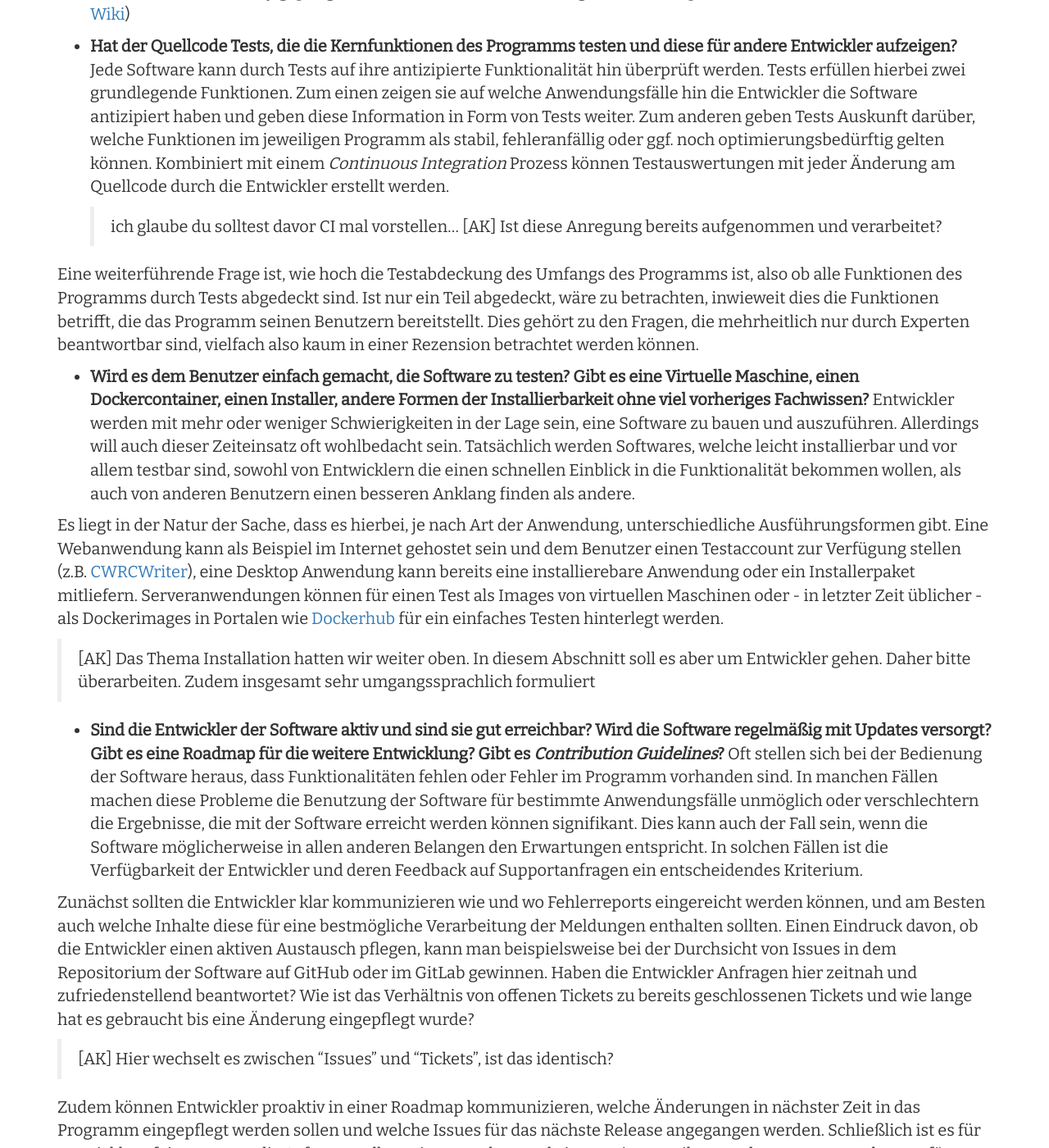
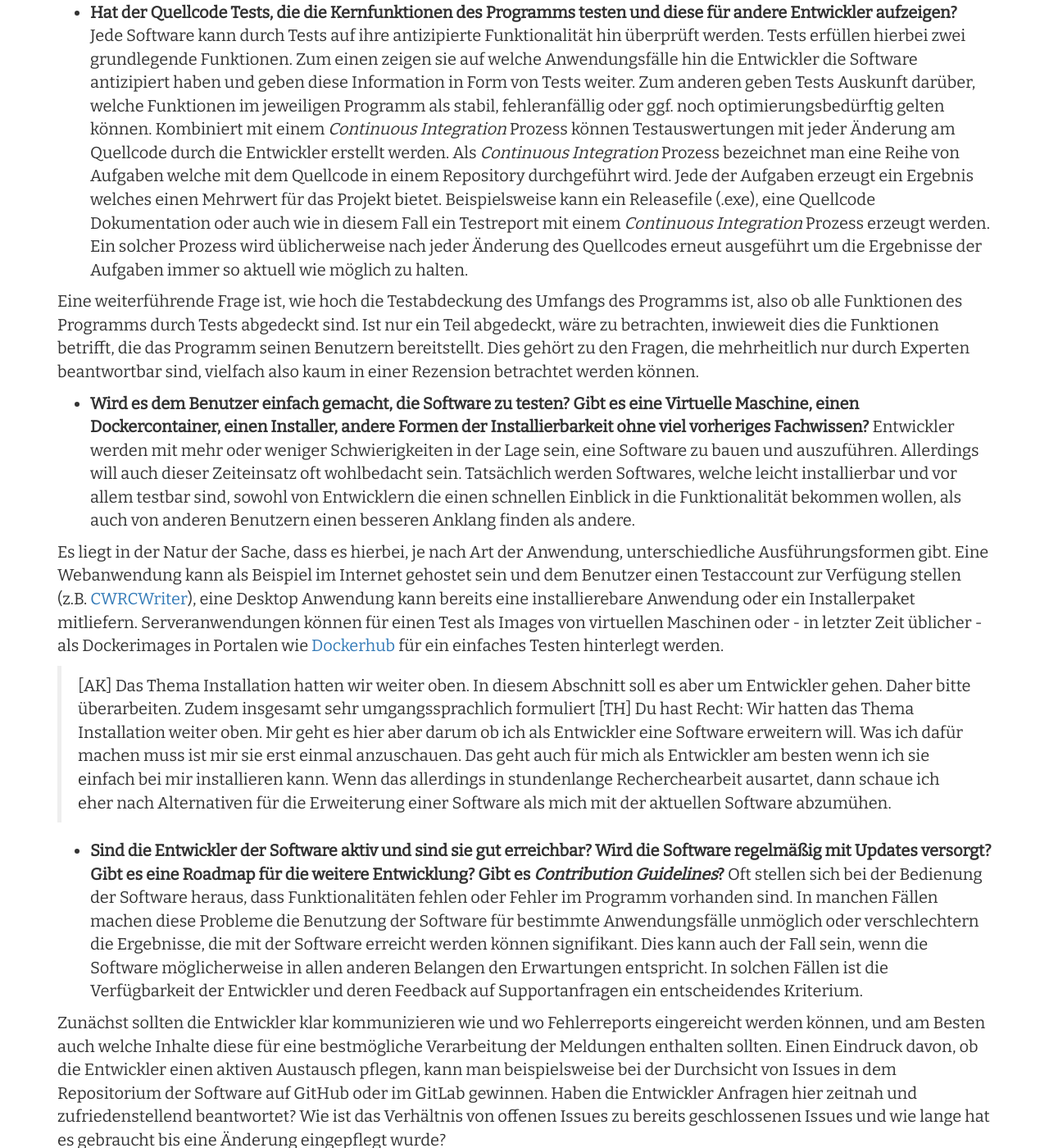
Before and after one commit to Research-Squirrel-Engineers/Impuls_SoftwareRezensionen_DGUF, a Jekyll site: the page built from Draft.md, in a window 1280 px wide and 1400 px high, scrolled down 16396 px. Shown: the whole window at 82% size. Built offline with Jekyll 4.4.1, drawn with Linux system fonts in a browser that asks for light colours; nearby versions of some CDN libraries; some of the changed text lies outside the part shown.

Commit message:
Update Draft.md

```diff
--- a/Draft.md
+++ b/Draft.md
@@ -220,9 +220,7 @@ Software, die sich von der Menüführung oder auch Tastenkürzeln an bekannter,
 Je nachdem, von wem das Programm eingesetzt werden soll, sollte das Programm in mehreren Sprachen angeboten werden. Üblicherweise wird man das Programm zumindest in einer englischen Fassung erwarten. Sollten verschiedene Sprachversionen getestet werden, so ist darauf zu achten, dass das Layout der Anwendung in den verschiedenen Sprachen weiterhin sichtbar ist. Beschriftungen von Buttons beispielsweise können sich in der Länge des Textes in verschiedenen Sprachen stark unterscheiden, so dass bei schlechter Programmierung der Anwendung ggf. Texte im Benutzerinterface abschnitten sind.
 
 * **Sind die Fehlermeldungen für die Rezensentin gut verständlich?**
-Fehlermeldungen dienen zwei Funktionen. Die erste Funktion ist eine Fehlermeldung an den Benutzer, so dass dieser eine Aktion zur Behebung des Fehlers ergreifen kann. Diese Fehlermeldungen müssen für den Nutzer verständlich formuliert und auffallend in der Anwendung platziert werden. Versteht ein Benutzer den Inhalt der Fehlermeldung nicht, so hat die Fehlermeldung ihren Nutzen verfehlt. Die zweite Funktion einer Fehlermeldung ist ggf. ein Feedback an die Entwickler der Anwendung. Dieses muss die Fehlermeldung so kommunizieren und ggf. auch einen Fehlerreport zur Behebung des Fehlers an die Entwickler schicken. Unverständliche Fehlermeldungen wie Stack Traces oder aus der Ausführungsumgebung übernommene Fehlermeldungen verfehlen oft ihre Wirkung.
-> Was sind Stack Traces? ;-)
-> [AK] Ich kann mit Stack Traces leben, weil ich davon ausgehe, dass es eben genau diese Dinge sind, die die Entwickler verstehen müssen. Ist das nicht der Fall, muss man es aber ändern
+Fehlermeldungen dienen zwei Funktionen. Die erste Funktion ist eine Fehlermeldung an den Benutzer, so dass dieser eine Aktion zur Behebung des Fehlers ergreifen kann. Diese Fehlermeldungen müssen für den Nutzer verständlich formuliert und auffallend in der Anwendung platziert werden. Versteht ein Benutzer den Inhalt der Fehlermeldung nicht, so hat die Fehlermeldung ihren Nutzen verfehlt. Die zweite Funktion einer Fehlermeldung ist ggf. ein Feedback an die Entwickler der Anwendung. Dieses muss die Fehlermeldung so kommunizieren und ggf. auch einen Fehlerreport zur Behebung des Fehlers an die Entwickler schicken. Unverständliche Fehlermeldungen wie Stack Traces (Hinweise auf die Stellen  des Programmcodes an denen ein spezifischer Fehler auftrat) oder aus der Ausführungsumgebung übernommene Fehlermeldungen verfehlen oft ihre Wirkung.
 
 ##### Zielgruppe
 * **Ist die archäologische Nutzung vorgesehen?**
@@ -238,6 +236,7 @@ Hier sollte überprüft werden, ob die Tutorials auf unterschiedliches Vorwissen
 Dieser Punkt ist eng mit der Frage nach Tutorials verbunden, so greifen Tutorials oftmals auf Übungsdaten zurück. Die Übungsdaten von Forschungssoftware sollten sich dabei eng an der wissenschaftlichen Praxis orientieren und dennoch ohne spezifische Vorkenntnisse verständlich sein. Sie sollten frei zur Verfügung stehen und möglichst ohne Registrierung nutzbar sein.
 
 > [AK] Hier wäre ein positives Beispiel ideal
+> [TH] Ideal wäre hier ein Beispiel im archäologischen Kontext, würde AtlantGIS hier funktionieren?
 
 * **Wo finde ich mehr Informationen zu dieser Software? Hyperlinks und Referenzen?**
 Gibt es auf den Informationsseiten der Software oder in den Tutorialmaterialien Hinweise auf weitere Materialien zur Software? Wird auf Publikationen und Beiträge der Entwickler selbst wie auch Rezensionen hingewiesen?
@@ -248,7 +247,7 @@ Beispiele für die Softwareentwicklung, die zunächst ganz aus einer altertumswi
 * **Haben ArchäologInnen bereits Best Practices für diese Software formuliert?**
 
 >[AK] Hier wäre ich über konkrete Beispiele sehr froh und auch eine kurze Erläuterung, was Best Practices an dieser Stelle meint.
-
+>[TH] Best Practices sind hier für mich konkrete Anwendungsfälle in denen die Software für die Lösung einer Aufgabe verwendet wurde. Das kann ein Paper sein welches das beschreibt, könnte auch ein Tutorial sein oder eine Handlungsanweisung einer Organisation die sich dafür zuständig fühlt.
 
 ##### Dateningest, Interoperabilität und Schnittstellen
 Für viele Nutzer spielen Datenformate eine große Rolle, da diese die Kompatibilität zu anderen Anwendungen bestimmt. Dies betrifft sowohl, welche Datenformate gelesen, als auch geschrieben werden können. Bei vielen Anwendungen werden die unterstützten Dateiformate allein durch den entsprechenden Menü-Eintrag  (z.B. "speichern unter") klar und es ist hilfreich, im Rahmen einer Rezension dies zu erläutern. Auch die Form des Uploads von Daten und das Vorhandensein von Schnittstellen machen einen wesentlichen Aspekt des praktischen Einsatz aus und sollten in einer Rezension bedacht werden.
@@ -322,9 +320,7 @@ Idealerweise werden noch Beispieldaten für ein besseres Verständnis des Progra
 Abhängig von der Komplexität der Software kann es sinnvoll sein, ein ggf. auch von einer Nutzercommunity gepflegtes Wiki bereitzustellen, um fortgeschrittene Optionen zu erläutern. (siehe [Bibtex_JS Wiki](https://github.com/pcooksey/bibtex-js/wiki))
 
 * **Hat der Quellcode Tests, die die Kernfunktionen des Programms testen und diese für andere Entwickler aufzeigen?**
-Jede Software kann durch Tests auf ihre antizipierte Funktionalität hin überprüft werden. Tests erfüllen hierbei zwei grundlegende Funktionen. Zum einen zeigen sie auf welche Anwendungsfälle hin die Entwickler die Software antizipiert haben und geben diese Information in Form von Tests weiter. Zum anderen geben Tests Auskunft darüber, welche Funktionen im jeweiligen Programm als stabil, fehleranfällig oder ggf. noch optimierungsbedürftig gelten können. Kombiniert mit einem *Continuous Integration* Prozess können Testauswertungen mit jeder Änderung am Quellcode durch die Entwickler erstellt werden.
-> ich glaube du solltest davor CI mal vorstellen...
-> [AK] Ist diese Anregung bereits aufgenommen und verarbeitet?
+Jede Software kann durch Tests auf ihre antizipierte Funktionalität hin überprüft werden. Tests erfüllen hierbei zwei grundlegende Funktionen. Zum einen zeigen sie auf welche Anwendungsfälle hin die Entwickler die Software antizipiert haben und geben diese Information in Form von Tests weiter. Zum anderen geben Tests Auskunft darüber, welche Funktionen im jeweiligen Programm als stabil, fehleranfällig oder ggf. noch optimierungsbedürftig gelten können. Kombiniert mit einem *Continuous Integration* Prozess können Testauswertungen mit jeder Änderung am Quellcode durch die Entwickler erstellt werden. Als *Continuous Integration* Prozess bezeichnet man eine Reihe von Aufgaben welche mit dem Quellcode in einem Repository durchgeführt wird. Jede der Aufgaben erzeugt ein Ergebnis welches einen Mehrwert für das Projekt bietet. Beispielsweise kann ein Releasefile (.exe), eine Quellcode Dokumentation oder auch wie in diesem Fall ein Testreport mit einem *Continuous Integration* Prozess erzeugt werden. Ein solcher Prozess wird üblicherweise nach jeder Änderung des Quellcodes erneut ausgeführt um die Ergebnisse der Aufgaben immer so aktuell wie möglich zu halten.
 
 Eine weiterführende Frage ist, wie hoch die Testabdeckung des Umfangs des Programms ist, also ob alle Funktionen des Programms durch Tests abgedeckt sind. Ist nur ein Teil abgedeckt, wäre zu betrachten, inwieweit dies die Funktionen betrifft, die das Programm seinen Benutzern bereitstellt. Dies gehört zu den Fragen, die mehrheitlich nur durch Experten beantwortbar sind, vielfach also kaum in einer Rezension betrachtet werden können.
 
@@ -334,13 +330,12 @@ Entwickler werden mit mehr oder weniger Schwierigkeiten in der Lage sein, eine S
 Es liegt in der Natur der Sache, dass es hierbei, je nach Art der Anwendung, unterschiedliche Ausführungsformen gibt. Eine Webanwendung kann als Beispiel im Internet gehostet sein und dem Benutzer einen Testaccount zur Verfügung stellen (z.B. [CWRCWriter](https://cwrc.ca)), eine Desktop Anwendung kann bereits eine installierebare Anwendung oder ein Installerpaket mitliefern. Serveranwendungen können für einen Test als Images von virtuellen Maschinen oder - in letzter Zeit üblicher - als Dockerimages in Portalen wie [Dockerhub](https://hub.docker.com) für ein einfaches Testen hinterlegt werden.
 
 >[AK] Das Thema Installation hatten wir weiter oben. In diesem Abschnitt soll es aber um Entwickler gehen. Daher bitte überarbeiten. Zudem insgesamt sehr umgangssprachlich formuliert
+>[TH] Du hast Recht: Wir hatten das Thema Installation weiter oben. Mir geht es hier aber darum ob ich als Entwickler eine Software erweitern will. Was ich dafür machen muss ist mir sie erst einmal anzuschauen. Das geht auch für mich als Entwickler am besten wenn ich sie einfach bei mir installieren kann. Wenn das allerdings in stundenlange Recherchearbeit ausartet, dann schaue ich eher nach Alternativen für die Erweiterung einer Software als mich mit der aktuellen Software abzumühen.
 
 * **Sind die Entwickler der Software aktiv und sind sie gut erreichbar? Wird die Software regelmäßig mit Updates versorgt? Gibt es eine Roadmap für die weitere Entwicklung? Gibt es *Contribution Guidelines*?**
 Oft stellen sich bei der Bedienung der Software heraus, dass Funktionalitäten fehlen oder Fehler im Programm vorhanden sind. In manchen Fällen machen diese Probleme die Benutzung der Software für bestimmte Anwendungsfälle unmöglich oder verschlechtern die Ergebnisse, die mit der Software erreicht werden können signifikant. Dies kann auch der Fall sein, wenn die Software möglicherweise in allen anderen Belangen den Erwartungen entspricht. In solchen Fällen ist die Verfügbarkeit der Entwickler und deren Feedback auf Supportanfragen ein entscheidendes Kriterium.
 
-Zunächst sollten die Entwickler klar kommunizieren wie und wo Fehlerreports eingereicht werden können, und am Besten auch welche Inhalte diese für eine bestmögliche Verarbeitung der Meldungen enthalten sollten. Einen Eindruck davon, ob die Entwickler einen aktiven Austausch pflegen, kann man beispielsweise bei der Durchsicht von Issues in dem Repositorium der Software auf GitHub oder im GitLab gewinnen. Haben die Entwickler Anfragen hier zeitnah und zufriedenstellend beantwortet? Wie ist das Verhältnis von offenen Tickets zu bereits geschlossenen Tickets und wie lange hat es gebraucht bis eine Änderung eingepflegt wurde?
-
->[AK] Hier wechselt es zwischen "Issues" und "Tickets", ist das identisch?
+Zunächst sollten die Entwickler klar kommunizieren wie und wo Fehlerreports eingereicht werden können, und am Besten auch welche Inhalte diese für eine bestmögliche Verarbeitung der Meldungen enthalten sollten. Einen Eindruck davon, ob die Entwickler einen aktiven Austausch pflegen, kann man beispielsweise bei der Durchsicht von Issues in dem Repositorium der Software auf GitHub oder im GitLab gewinnen. Haben die Entwickler Anfragen hier zeitnah und zufriedenstellend beantwortet? Wie ist das Verhältnis von offenen Issues zu bereits geschlossenen Issues und wie lange hat es gebraucht bis eine Änderung eingepflegt wurde?
 
 Zudem können Entwickler proaktiv in einer Roadmap kommunizieren, welche Änderungen in nächster Zeit in das Programm eingepflegt werden sollen und welche Issues für das nächste Release angegangen werden.
 Schließlich ist es für Entwickler oft interessant die Software selbst mitzugestalten und einen Beitrag zu ihrer Verbesserung zu geben. Dafür sollte von den Entwicklern der Software selbst als Best Practice eine *Contribution Guideline* erstellt werden (siehe z.B. [hier](https://projectacrn.github.io/latest/developer-guides/contribute_guidelines.html)). Sie enthält Angaben dazu unter welchen Umständen und wie Änderungen an der Software von Dritten angenommen und integriert werden.
@@ -352,15 +347,14 @@ Die Frage, ob die Entwicklung dem Stand der Technik entspricht, muss meist anwen
 Hierzu gehören unter anderem folgende Aspekte:
   * Ist die Anwendung auf vielen verschiedenen Endgeräten bedienbar? (z.B. Handy, verschiedene Betriebssysteme usw.)
   * Wie ist die Optik der Anwendung? Verwendet sie Elemente vergleichbarer Anwendungen (z.B. Elemente der aktuellen Android Version, verwendet die Webanwendung Adobe Flash, Java Applets oder ähnlich veraltete Technologien?)
-  * Werden im Github Repository Mängel an der Anwendung die die Security betreffen angemerkt oder automatisiert annotiert?
-
-> [AK] Muss "security" verwendet werden, weil ein Fachbegriff, oder kann er mit Sicherhiet übersetzt werden und dabei auch spezifiziert werden. Mir sit nicht klar um die Sicherheit von was es sich handelt.
+  * Werden im Github Repository Mängel an der Anwendung die auf Schwachstellen in der Software hindeuten (Security Vulnerabilities) angemerkt oder automatisiert annotiert?
 
 * **Ist die Implementierung performant? Für Webapplikationen und Plugins ist zu überprüfen, ob sie responsiv sind und über die verschiedenen Browser hinweg performant sind.**
 Die Performanz einer Anwendung ist je nach Anwendungstyp von mehr oder weniger Wichtigkeit. Ein Reviewer sollte hier bewerten, ob die Software ihre Aufgabe in der vom Reviewer angemessenen Zeit erfüllt. Gegebenenfalls kann der Reviewer die Ausführungszeit weiterer verwandte Softwareimplementierungen mit der von ihm zu Testenden vergleichen.
 Ein Reviewer wird wahrscheinlich nicht in der Lage sein die Gründe für eine mangelnde Performanz der Software zu erkennen.
 
 > [AK] Frage: Ist die Frage der Performanz, so wie sie hier gestellt wird, nicht 1.) "usability" und 2.) auch ohen Entwicklerwissen zu testen?
+> [TH] Du hast Recht, dann könnten wir das hier streichen. Hier wäre das von Relevanz wenn der Entwickler die Gründe herausfinden könnte
 
 * **Robustheit der Software**
 Die Robustheit einer Software ist ein wünschenswerter Aspekt, der im Wesentlichen voraussetzt, dass die Software Zwischenstände der Aufgaben, die sie ausführt, regelmäßig sichert, um bei einem unvorhergesehenen Abbruch wieder an dem Punkt anknüpfen zu können, an dem sie vor diesem Ereignis gearbeitet hat. Ein Fehlen dieser Funktion kann oft z.B. bei einem Stromausfall den Verlust von Einstellungen, Daten und/oder die Neuinitialisierung einer Berechnung bedeuten.
@@ -368,6 +362,7 @@ Ein Beispiel für eine solche Robustheit ist das regelmäßige automatisierte Zw
 Abhängig vom Anwendungsfall kann es auch vorteilhaft sein, dass die Software eine Historie der Benutzeränderungen vorhält und diese ebenfalls wiederherstellen kann. Dies kann die Spracheinstellungen oder auch die Anpassung von Maßeinheiten, Vorgaben zum Speicherort und ähnliches sein.
 
 > [AK] Sind wir hier noch im spezifischen Entwicklerbereich ? Es klingt für mich nach Usability, denn wir argumentieren hier über das Nutzererlebnis, nicht über technische Kerndaten. Für mich wäre die Frage, kann man nicht kurz erläutern, wie man einen Absturz herbeiführt, um die Robustheit zu testen? Wenn ja, was wäre das richtige Vorgehen?
+> [TH] Im Zweifelsfall den Strom vom PC trennen während die Anwendung läuft und anschließend nach einem Neustart des PCs schauen was die Anwendung zwischengespeichert hat, bzw. wie man wieder in den Arbeitsworkflow einsteigen kann
 
 * **Wird *Continuous Integration* zur Absicherung der Implementierungsqualität verwendet?**
 Für einen Entwickler ist nicht nur das Vorhandensein und die Dokumentation des Quellcodes entscheidend, sondern er wird meistens auch einen Hinweis zur Funktionalität und Kompilierbarkeit des Quellcodes erwarten. *Continuous Integration* kann, wie schon in den vorherigen Abschnitten angesprochen, ein solches Qualitätsmerkmal darstellen. Der *Continuous Integration* Prozess überprüft die Kompilierbarkeit der Software nach jeder Änderung und kann diese am Repository mit einer Statusanzeige sichtbar machen. Es ist ein Zeichen von gut gewartetem Quellcode, wenn dieser in der aktuell vorliegenden Version und ggf. in der aktuellen Entwicklerversion kompiliert.
```
Also changed, not shown: other parts of Draft.md (+0 -1 lines).
